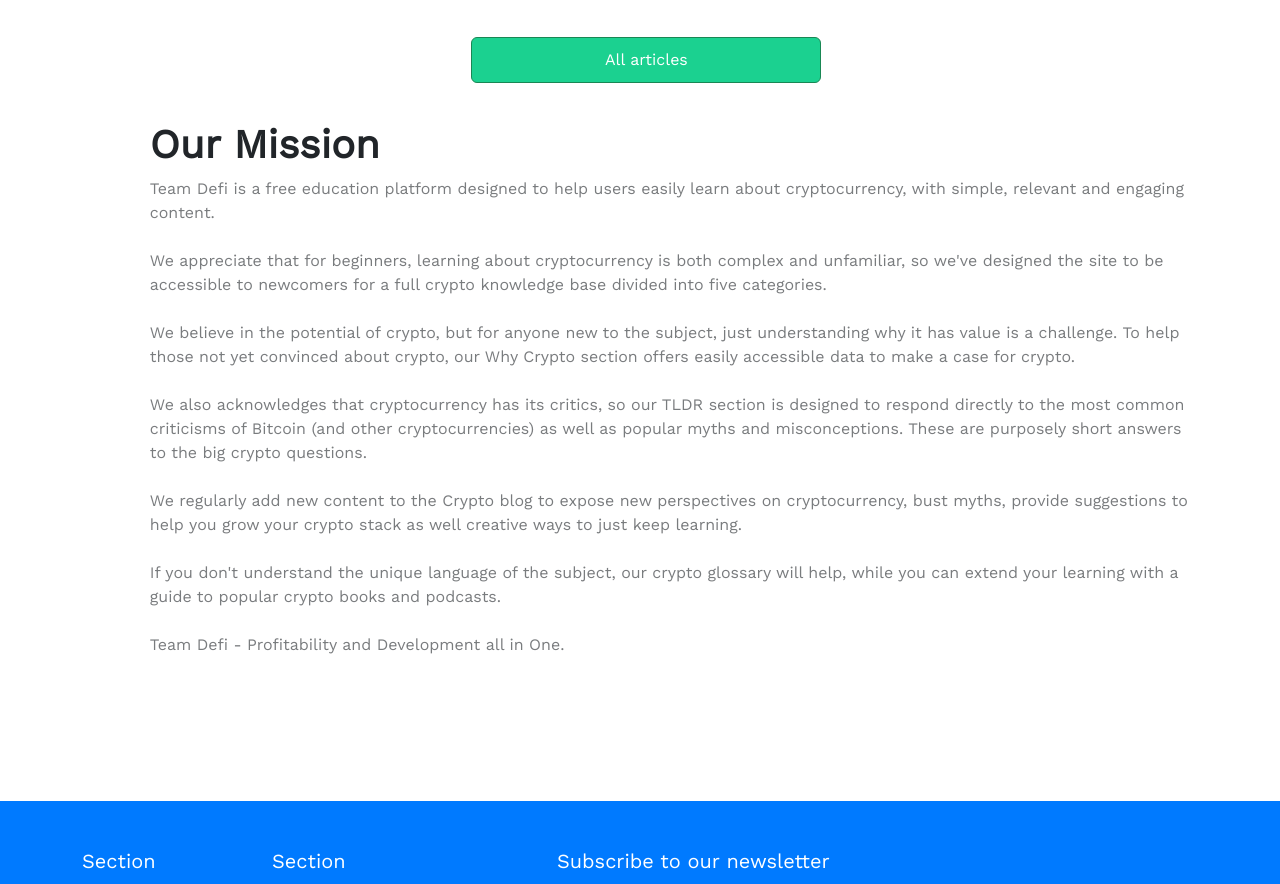
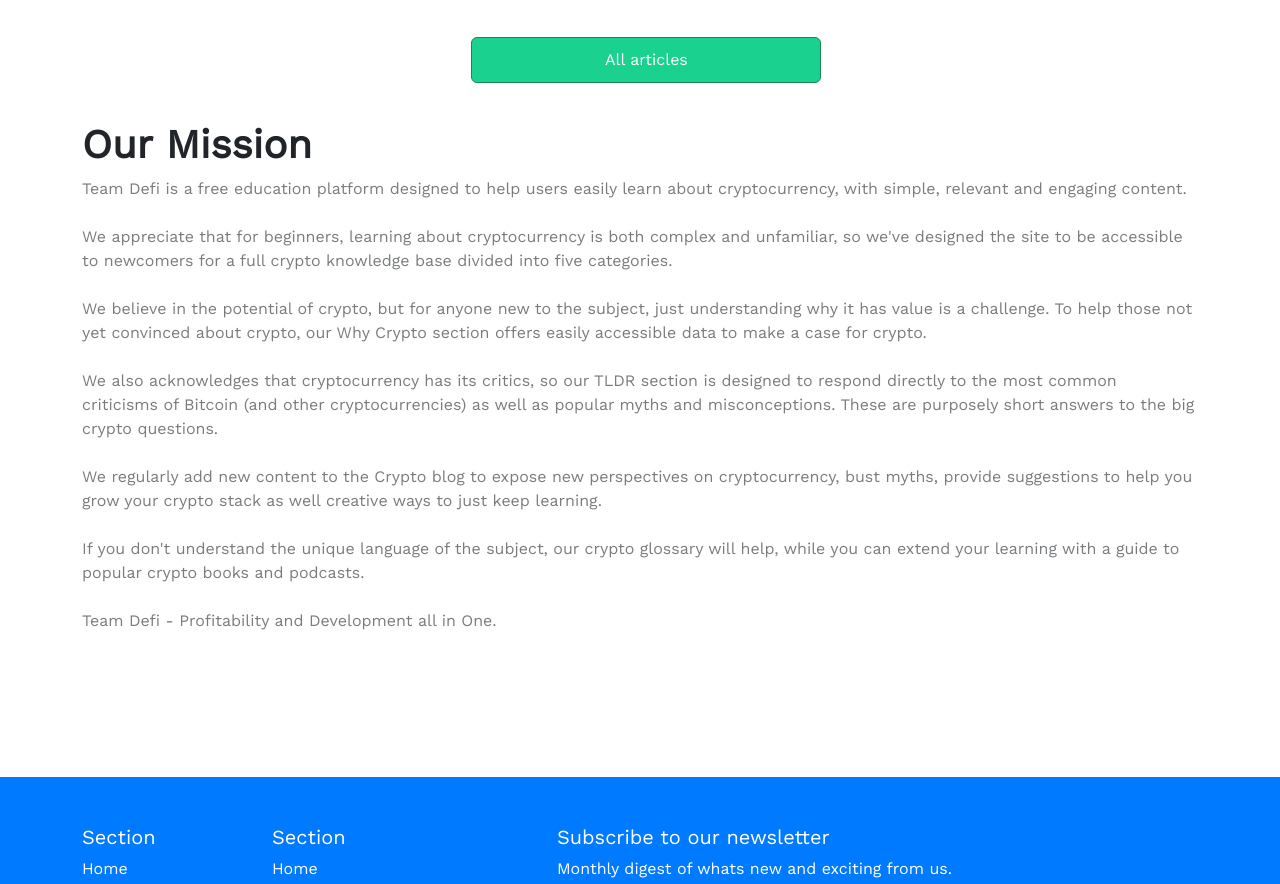
Before and after one commit to TEE2DWHY/TeamDefi, a React (Create React App) app: page / in a window 1280 px wide. Shown: the part 3500-4384 px from the top of the page. Built offline with nearby package versions, Linux system fonts and the light colour scheme.

Commit message:
made changes on the mission component

```diff
--- a/src/index.css
+++ b/src/index.css
@@ -270,9 +270,9 @@
   margin-left: 47%;
 } */
 
-.mission{
+/* .mission{
   margin-left: 5%;
-}
+} */
 
 i{
   color: #007aff;
```
